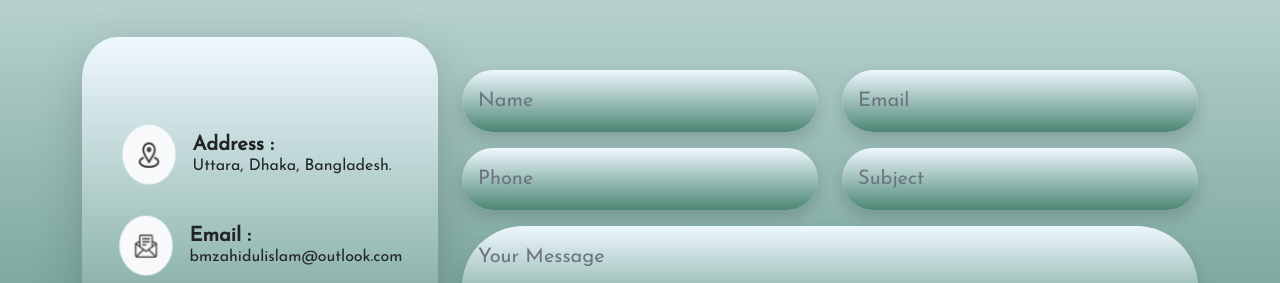
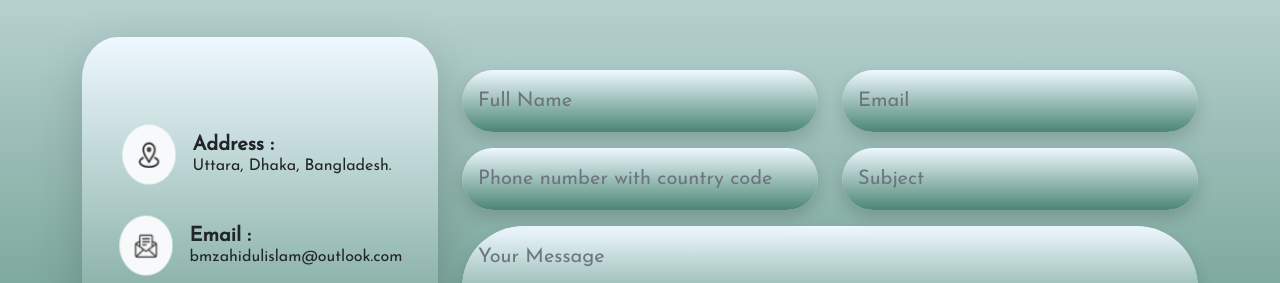
Before and after one commit to Zahid-BM/personal-portfolio-site, a React (Create React App) app: page /contact in a window 1280 px wide. Shown: the part 286-569 px from the top of the page. Built offline with nearby package versions, Linux system fonts and the light colour scheme.

Commit message:
Alhamdulillah contact me email with emailjs is working but value is not getting. Still trying

```diff
--- a/package.json
+++ b/package.json
@@ -3,6 +3,7 @@
   "version": "0.1.0",
   "private": true,
   "dependencies": {
+    "@emailjs/browser": "^3.6.2",
     "@testing-library/jest-dom": "^5.16.4",
     "@testing-library/react": "^13.3.0",
     "@testing-library/user-event": "^13.5.0",
--- a/src/pages/ContactMe/ContactMe.js
+++ b/src/pages/ContactMe/ContactMe.js
@@ -1,4 +1,4 @@
-import React from 'react';
+import React, { useRef } from 'react';
 import { Button, Col, Container, Form, Row } from 'react-bootstrap';
 import location from '../../resources/images/icons/location.png';
 import email from '../../resources/images/icons/email-2.png';
@@ -7,19 +7,31 @@ import PageTitle from '../shared/PageTitle/PageTitle';
 import { toast } from 'react-toastify';
 import Bounce from 'react-reveal/Bounce';
 import RubberBand from 'react-reveal/RubberBand';
+import emailjs from '@emailjs/browser';
 
 
 const ContactMe = () => {
-    const handleFormSubmit = e => {
+    const form = useRef();
+    const sendEmail = e => {
         e.preventDefault();
+
+        // for console purposes
         const name = e.target.name.value;
         const email = e.target.email.value;
         const phone = e.target.phone.value;
         const subject = e.target.subject.value;
         const message = e.target.message.value;
         e.target.reset();
+
+        emailjs.sendForm('service_q2kwwuy', 'template_2je7hth', form.current, '0DI3KKuMQHC7wX5-l')
+            .then((result) => {
+                console.log(result.text);
+            }, (error) => {
+                console.log(error.text);
+            });
+
         toast.success('Your message has been sent. I will contact back soon. Thanks......')
-        console.log(name, email, phone, subject, message);
+        // console.log(name, email, phone, subject, message);
     }
     return (
         <>
@@ -65,10 +77,10 @@ const ContactMe = () => {
 
                     <Col className='my-auto' lg={8}>
                         <Bounce right>
-                            <Form onSubmit={handleFormSubmit}>
+                            <Form ref={form} onSubmit={sendEmail}>
                                 <Row className='mb-3'>
                                     <Col>
-                                        <Form.Control className='rounded-pill fs-5 border-0 shadow p-3 bg-box2 text-secondary' placeholder="Name" name='name' required />
+                                        <Form.Control className='rounded-pill fs-5 border-0 shadow p-3 bg-box2 text-secondary' placeholder="Full Name" name='name' required />
                                     </Col>
                                     <Col>
                                         <Form.Control className='rounded-pill fs-5 border-0 shadow p-3 bg-box2 text-secondary' placeholder="Email" name='email' required />
@@ -76,7 +88,7 @@ const ContactMe = () => {
                                 </Row>
                                 <Row className='mb-3'>
                                     <Col>
-                                        <Form.Control className='rounded-pill fs-5 border-0 shadow p-3 bg-box2 text-secondary' placeholder="Phone" name='phone' required />
+                                        <Form.Control className='rounded-pill fs-5 border-0 shadow p-3 bg-box2 text-secondary' placeholder="Phone number with country code" name='phone' required />
                                     </Col>
                                     <Col>
                                         <Form.Control className='rounded-pill fs-5 border-0 shadow p-3 bg-box2 text-secondary' placeholder="Subject" name='subject' required />
```
Also changed, not shown: 1 other file (tests, documents, lock files or other folders).
